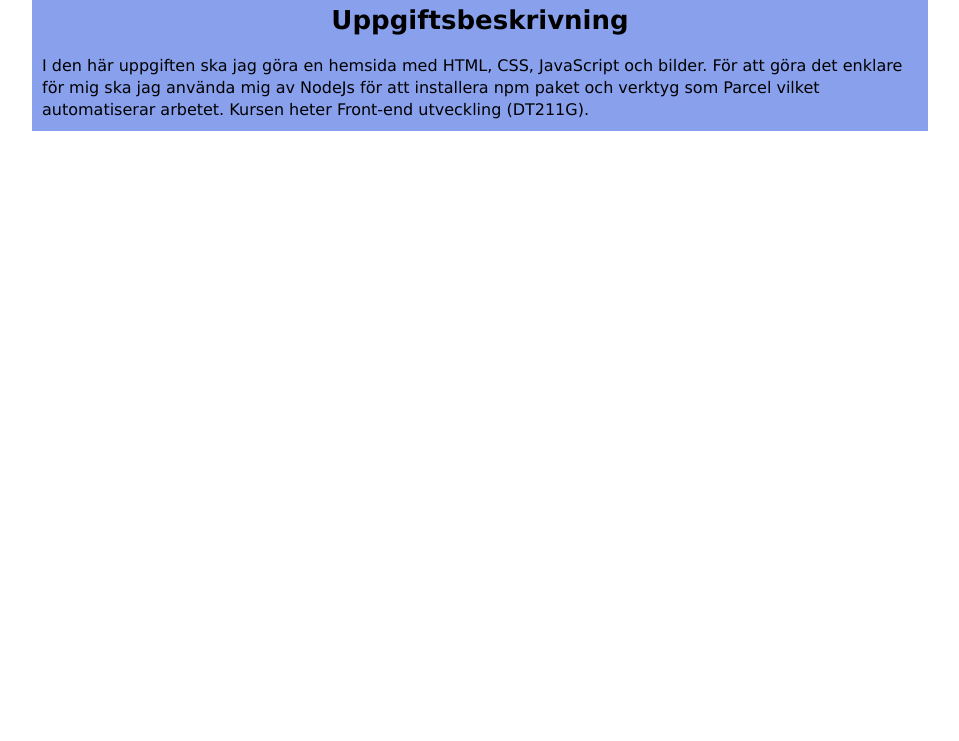
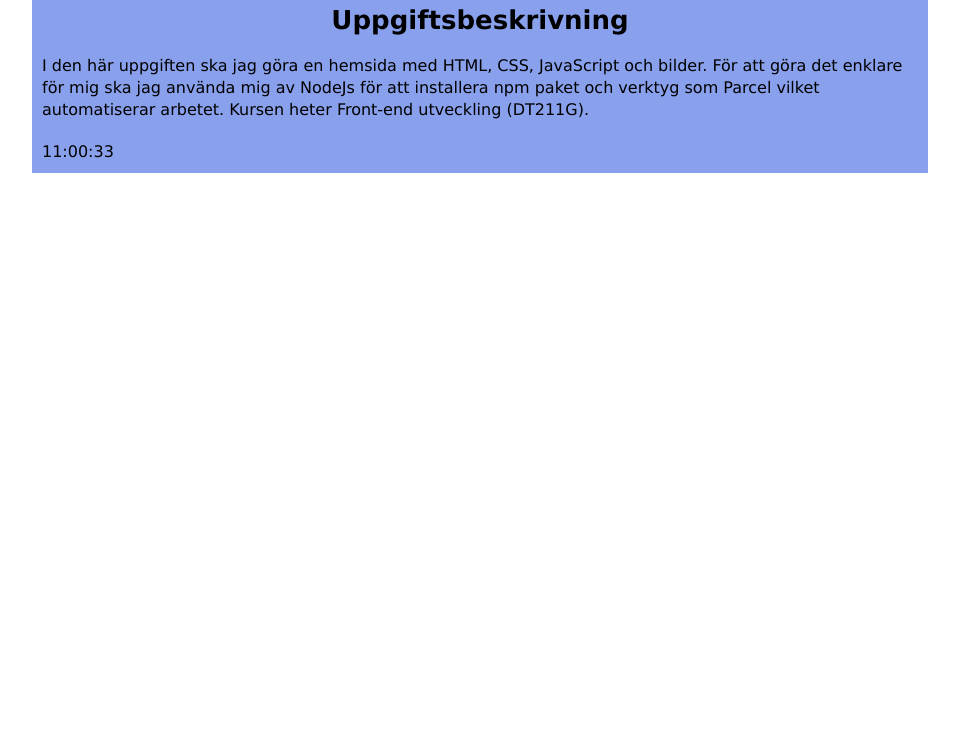
Before and after one commit to HarisSabanovic/Moment1, a website built with Parcel: page src/index.html in a window 1280 px wide. Shown: the part 59-800 px from the top of the page, without its empty margins (160-1119 px from the left). Built offline with nearby package versions, Linux system fonts and the light colour scheme.

Commit message:
Samma här

```diff
--- a/src/index.html
+++ b/src/index.html
@@ -21,7 +21,9 @@
         <div class="task-container">
             <h1>Uppgiftsbeskrivning</h1>
             <p>I den här uppgiften ska jag göra en hemsida med HTML, CSS, JavaScript och bilder. För att göra det enklare för mig ska jag använda mig av NodeJs för att installera npm paket och verktyg som Parcel vilket automatiserar arbetet. Kursen heter Front-end utveckling (DT211G).</p>
+            <p id="current-time"></p>
         </div>
     </main>
+
 </body>
 </html>
```
